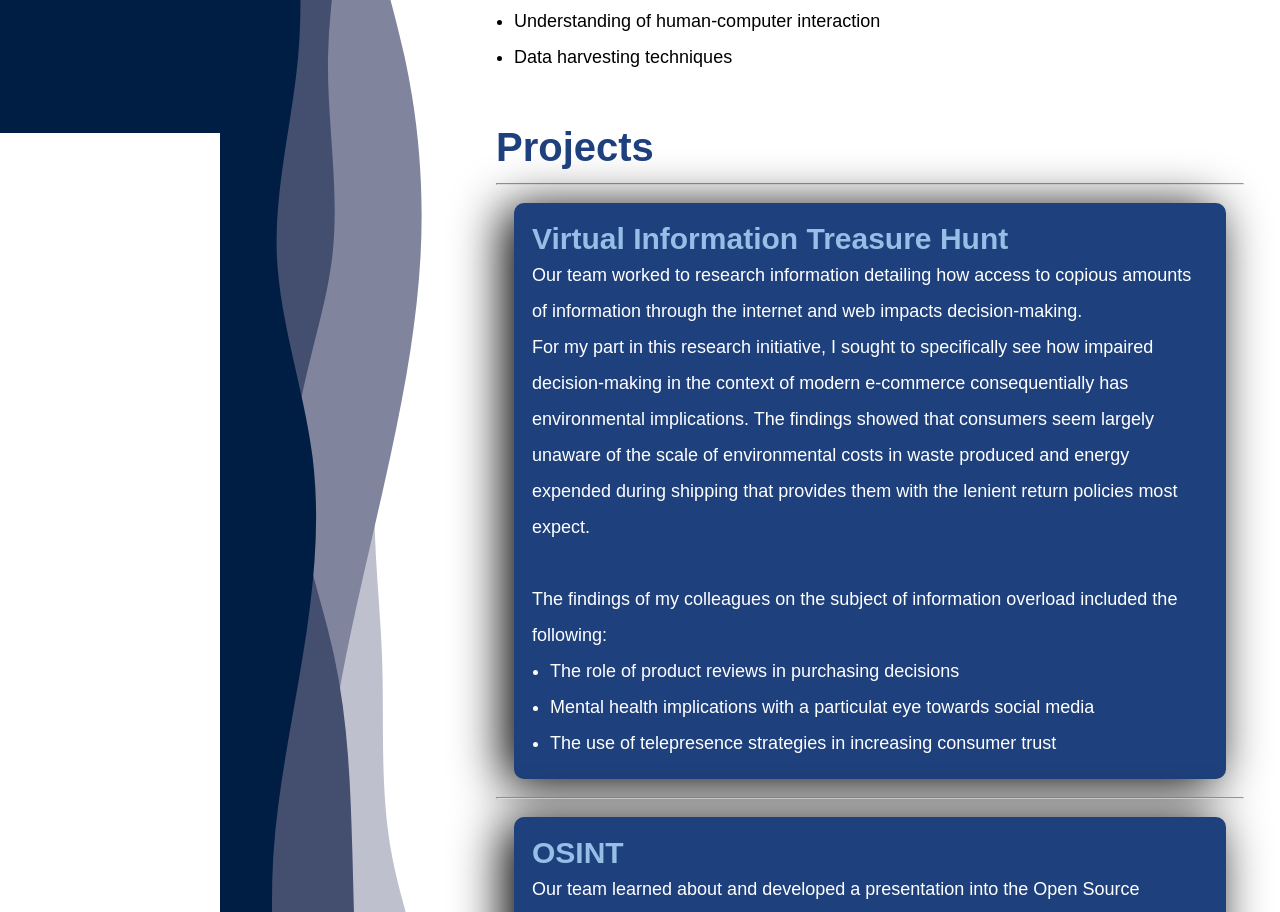
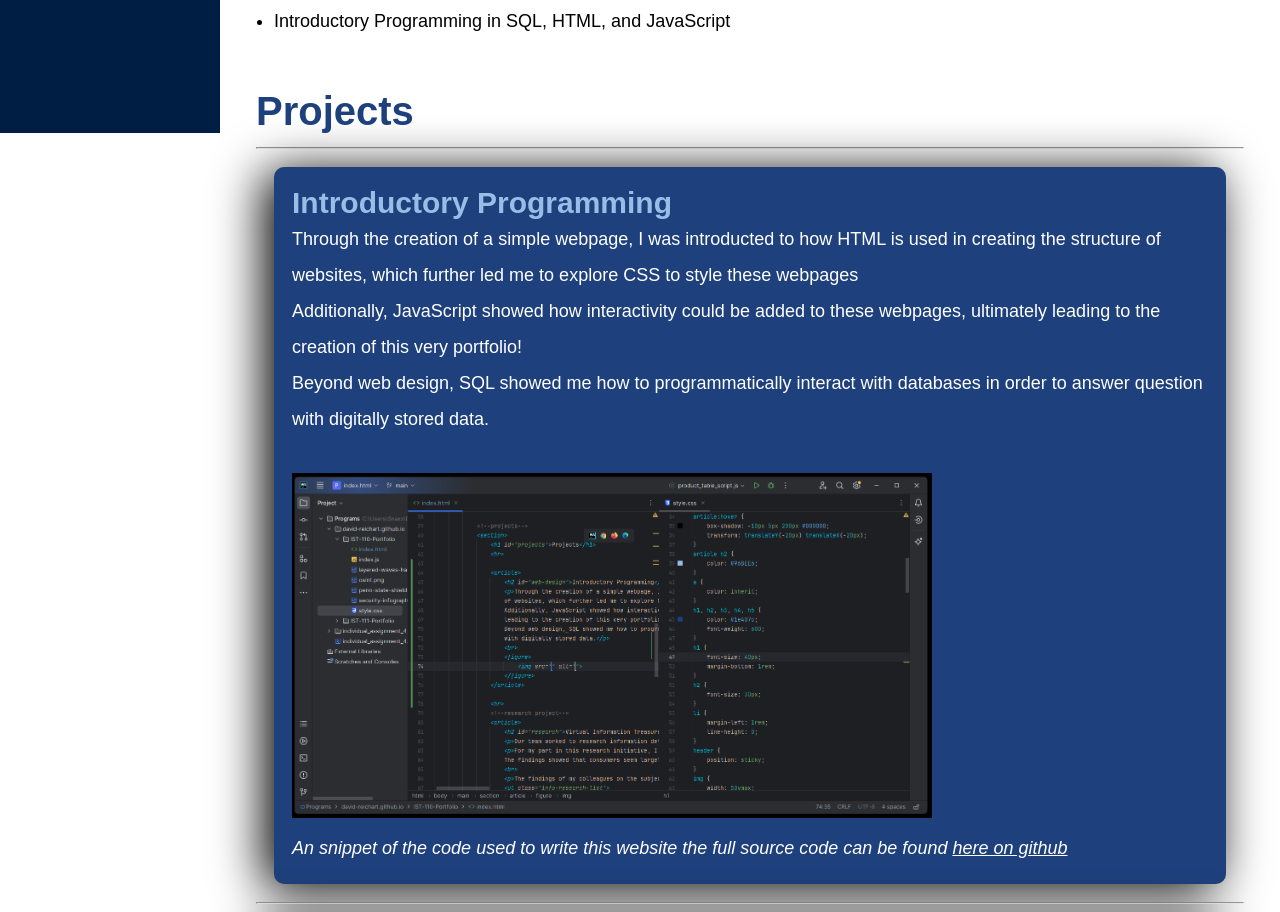
Before and after one commit to david-reichart/david-reichart.github.io, a plain HTML site: page IST-110-Portfolio/index.html in a window 1280 px wide. Shown: the part 667-1579 px from the top of the page. Drawn offline with Linux system fonts and the light colour scheme.

Commit message:
added article to index

```diff
--- a/IST-110-Portfolio/index.html
+++ b/IST-110-Portfolio/index.html
@@ -27,9 +27,6 @@
             </ul>
         </nav>
 
-        <div class="side-graphic">
-            <img src="layered-waves-haikei.svg" alt="">
-        </div>
 
         <main>
             <h1 id="top-header">IST 110 PORTFOLIO</h1>
@@ -52,12 +49,31 @@
                     <li><p>Information Technology research strategies in locating and parsing sources</p></li>
                     <li><p>Understanding of human-computer interaction</p></li>
                     <li><p>Data harvesting techniques</p></li>
+                    <li><p>Introductory Programming in SQL, HTML, and JavaScript</p></li>
                 </ul>
             </section>
 
             <!--projects-->
             <section>
                 <h1 id="projects">Projects</h1>
+                <hr>
+
+                <article>
+                    <h2 id="web-design">Introductory Programming</h2>
+                    <p>Through the creation of a simple webpage, I was introducted to how HTML is used in creating the structure
+                    of websites, which further led me to explore CSS to style these webpages <br>
+                    Additionally, JavaScript showed how interactivity could be added to these webpages, ultimately
+                    leading to the creation of this very portfolio! <br>
+                    Beyond web design, SQL showed me how to programmatically interact with databases in order to answer question
+                    with digitally stored data.</p>
+                    <br>
+                    <figure>
+                        <img src="html-code.png" alt="">
+                        <figcaption>An snippet of the code used to write this website
+                        the full source code can be found <a href="https://github.com/david-reichart/david-reichart.github.io/tree/main/IST-110-Portfolio">here on github</a></figcaption>
+                    </figure>
+                </article>
+
                 <hr>
                 <!--research project-->
                 <article>
--- a/IST-110-Portfolio/style.css
+++ b/IST-110-Portfolio/style.css
@@ -9,12 +9,12 @@
 }
 html {
     scroll-behavior: smooth;
-    height: 100%;
-    min-height: 100% !important;
 }
 body {
     display: flex;
     background: #ffffff;
+    height: 100%;
+    min-height: 100% !important;
 }
 section {
     padding: 1rem;
@@ -159,13 +159,7 @@ figcaption {
     display: none;
     width: 120px;
 }
-.side-graphic {
-    margin-right: -120px;
-}
-.side-graphic img {
-    height: 100%;
-    width: 20rem;
-}
+
 
 @media only screen and (max-width: 600px) {
     .side-nav {
```
Also changed, not shown: IST-110-Portfolio/html-code.png (added).
